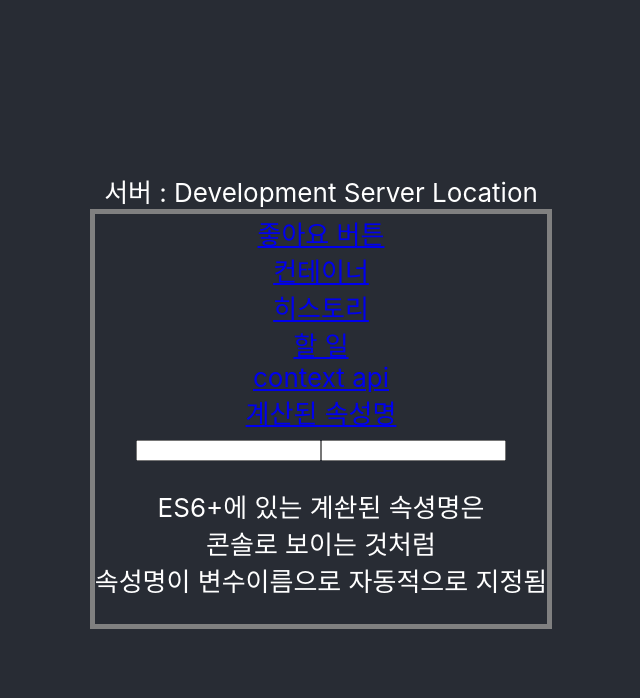
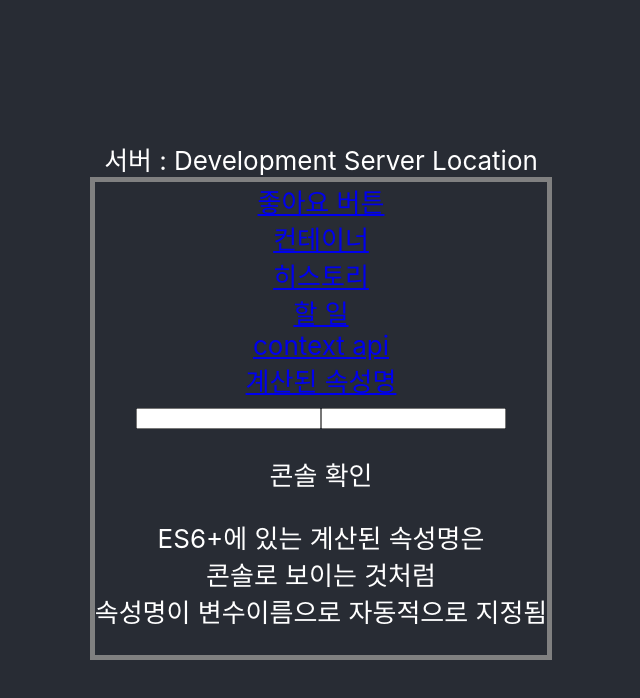
Before and after one commit to windowdong11/ReactTutorial, a React (Create React App) app: page /computedpropnames in a window 1280 px wide. Shown: the top 698 px of the page, without its empty margins (319-959 px from the left). Built offline with nearby package versions, Linux system fonts and the light colour scheme.

Commit message:
오타 수정 : ComputedPropNames

```diff
--- a/src/pages/ComputedPropNames.js
+++ b/src/pages/ComputedPropNames.js
@@ -8,7 +8,8 @@ export default function ComputedPropNames() {
         <div>
             <input onChange={e => setName(e.target.value)}></input>
             <input onChange={e => setAge(e.target.value)}></input>
-            <p>ES6+에 있는 계솬된 속셩명은<br/>콘솔로 보이는 것처럼<br/>속성명이 변수이름으로 자동적으로 지정됨</p>
+            <p>콘솔 확인</p>
+            <p>ES6+에 있는 계산된 속성명은<br/>콘솔로 보이는 것처럼<br/>속성명이 변수이름으로 자동적으로 지정됨</p>
         </div>
     )
 }
```
